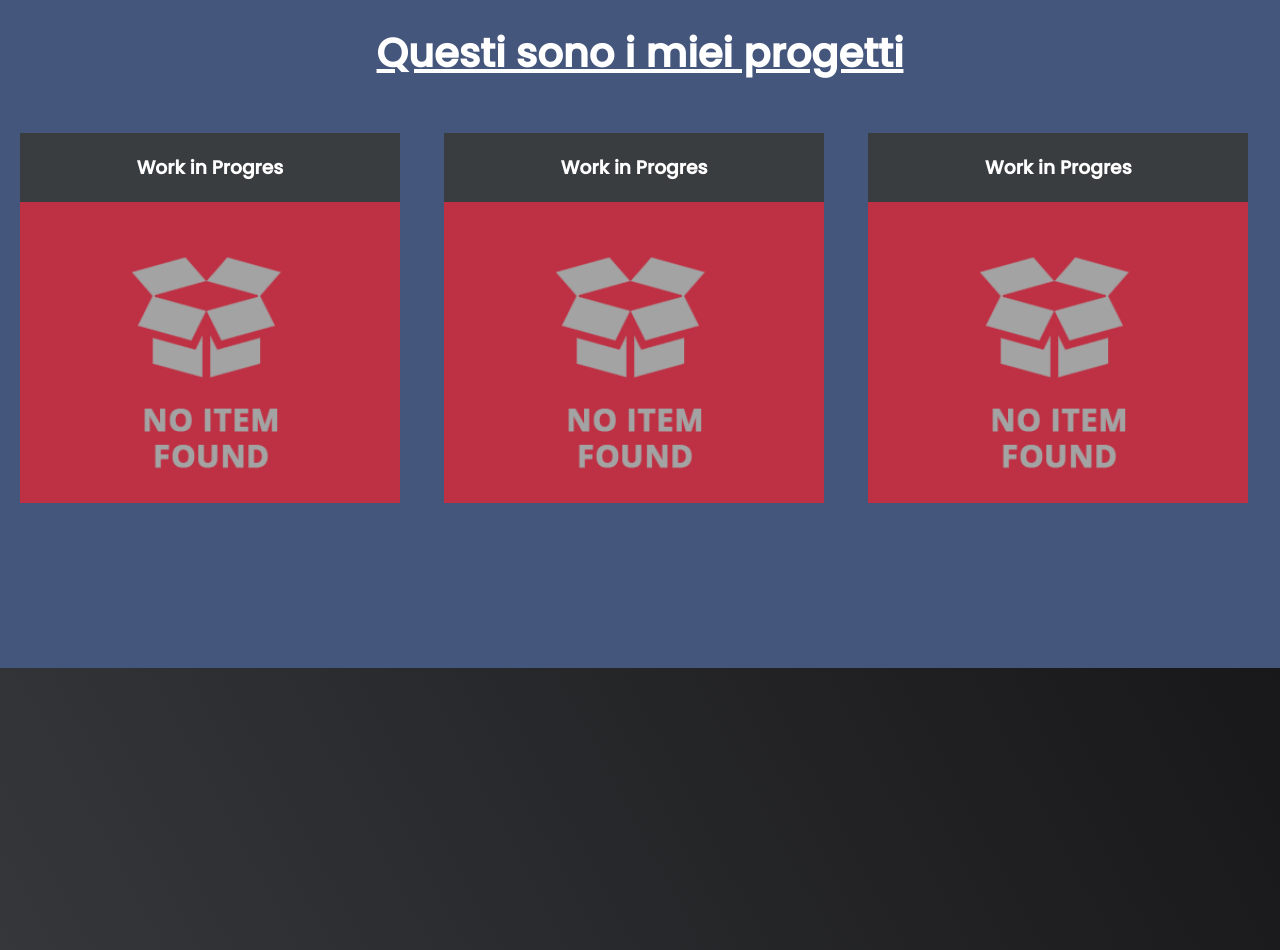
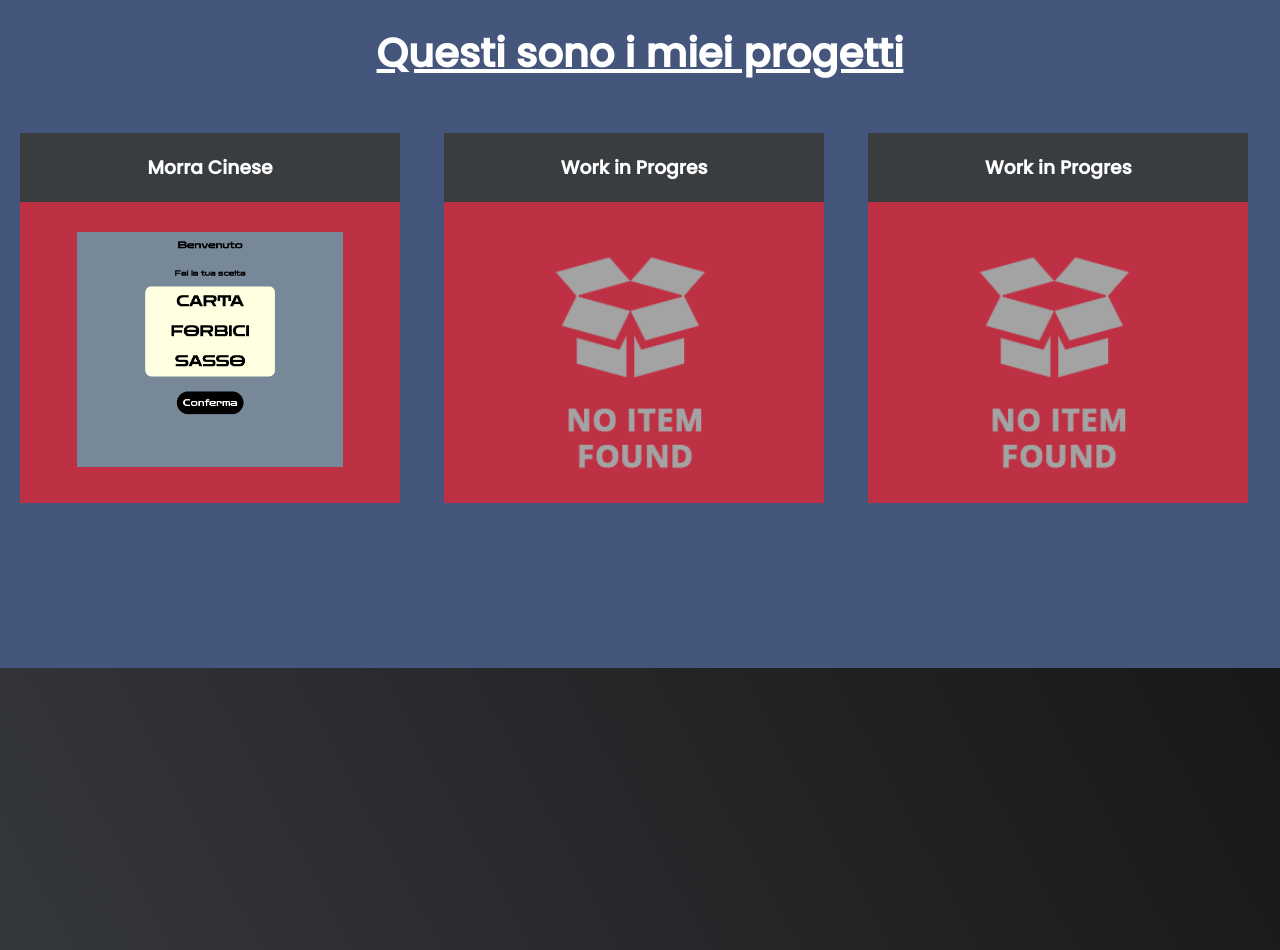
Before and after one commit to Marcotexcode/Personal-portfolio, a plain HTML site: page index.html in a window 1280 px wide. Shown: the part 932-1882 px from the top of the page. Drawn offline with Linux system fonts and the light colour scheme.

Commit message:
add: Progetto

```diff
--- a/index.html
+++ b/index.html
@@ -36,9 +36,9 @@
 
         <div class="box">
           <div class="box_title">
-            <h1>Work in Progres</h1>
+            <h1>Morra Cinese</h1>
           </div>
-          <a href="#"><img src="img/1.png" alt=""></a>
+          <a href="https://marcotexcode.github.io/Morra_cinese/" target="_blank"><img src="img/morra.jpg" alt=""></a>
         </div>
 
         <div class="box">
```
Also changed, not shown: img/morra.jpg (added).
